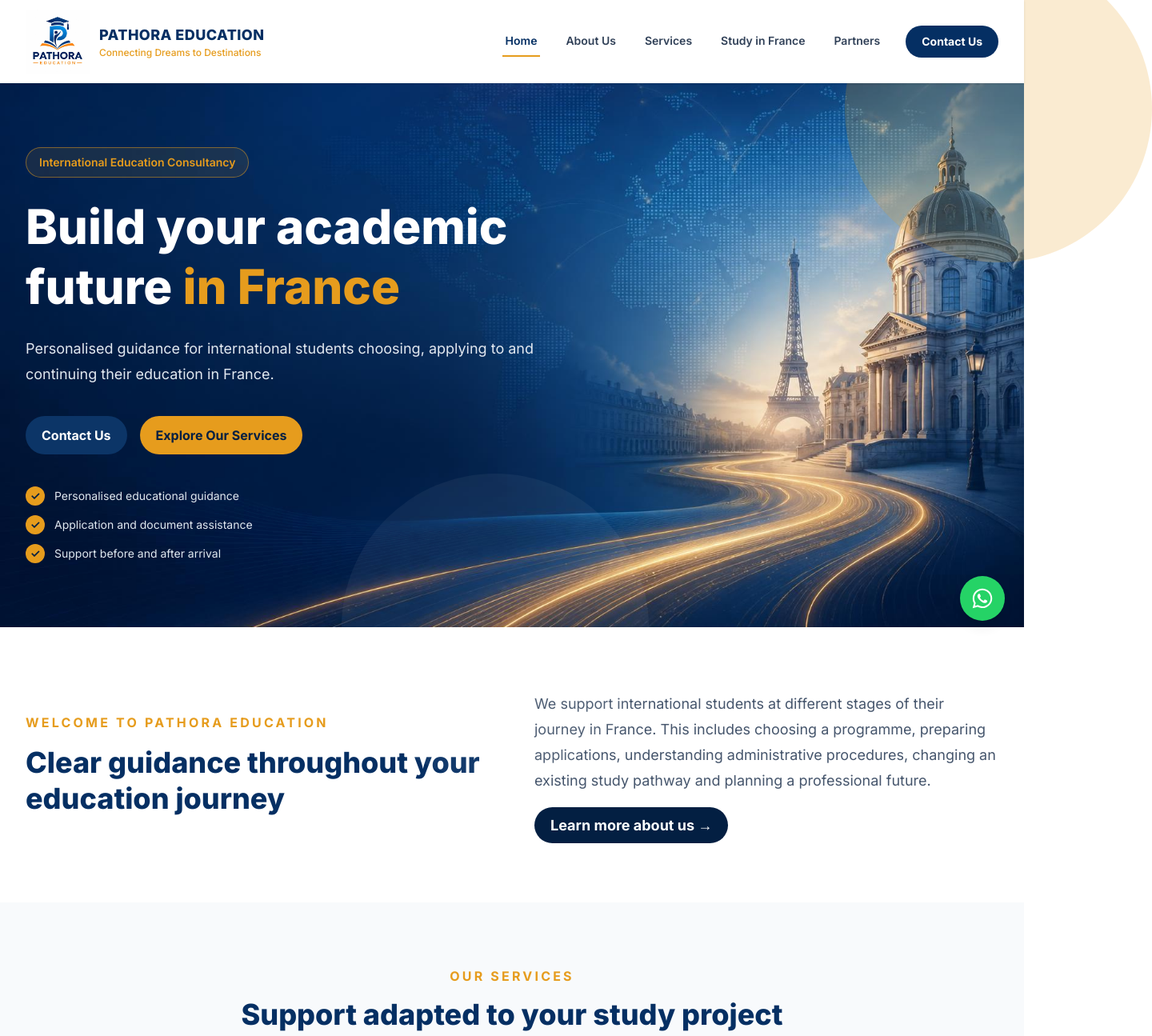
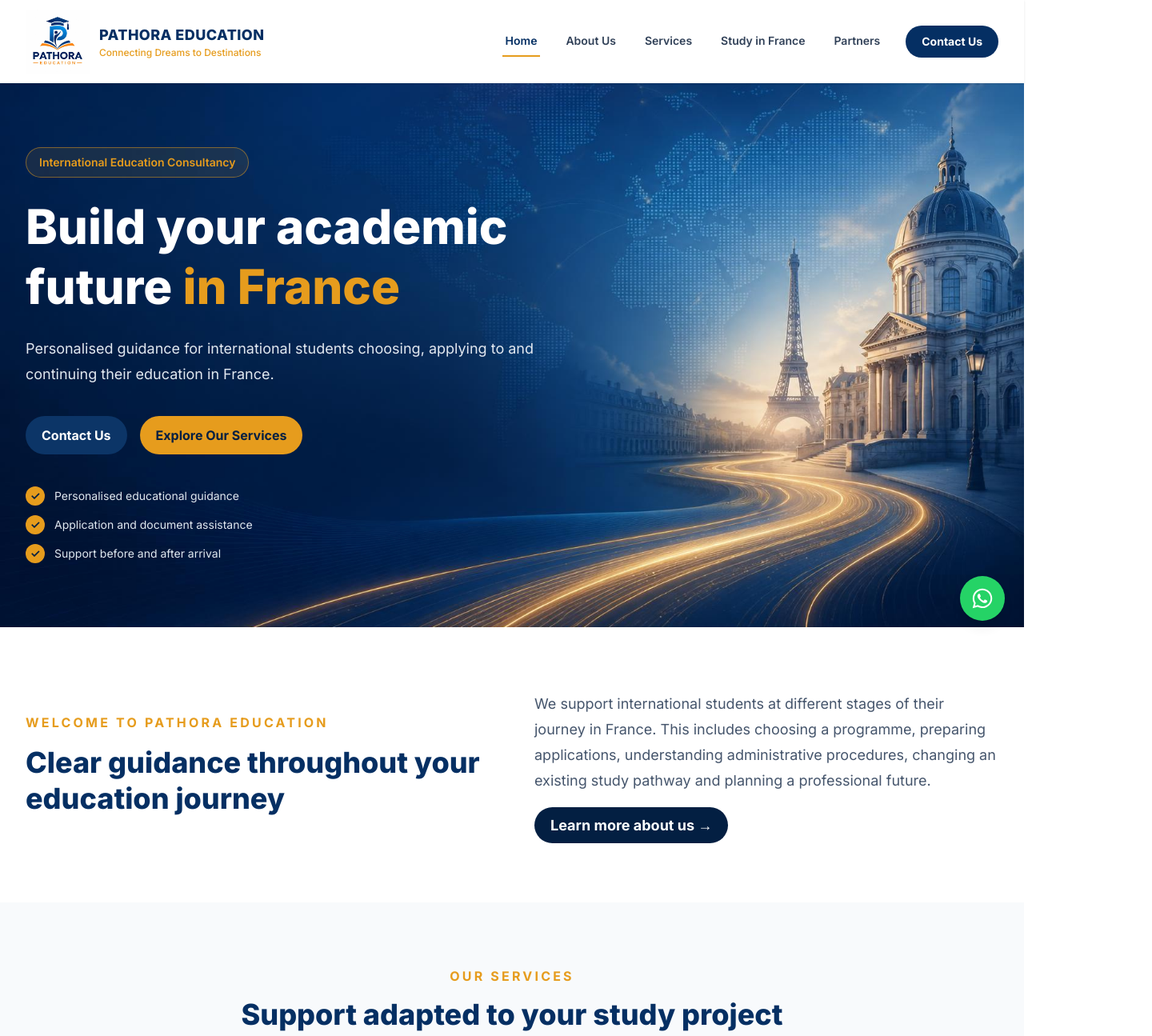
Before and after one commit to novaeducationfr-Sujan/nova-education-web-app, a Next.js app: page / in a window 1280 px wide. Shown: the top 1295 px of the page at 80% size, 1440 px wide, since content can reach past the window. Built offline with nearby package versions, Linux system fonts and the light colour scheme.

Commit message:
refactor homepage for circles

```diff
--- a/app/page.tsx
+++ b/app/page.tsx
@@ -56,9 +56,6 @@ export default function Home() {
           backgroundImage: "url('/images/bg-hero-home.png')",
         }}
       >
-        <div className="absolute -right-40 -top-40 h-96 w-96 rounded-full bg-[#e69c1d]/20" />
-        <div className="absolute -bottom-48 left-1/3 h-96 w-96 rounded-full bg-white/5" />
-
         <div className="relative mx-auto flex min-h-170 max-w-7xl items-center px-5 py-20 lg:px-8">
           <div>
             <p className="inline-flex rounded-full border border-[#e69c1d]/50 bg-[#e69c1d]/10 px-4 py-2 text-sm font-semibold text-[#e69c1d]">
```
